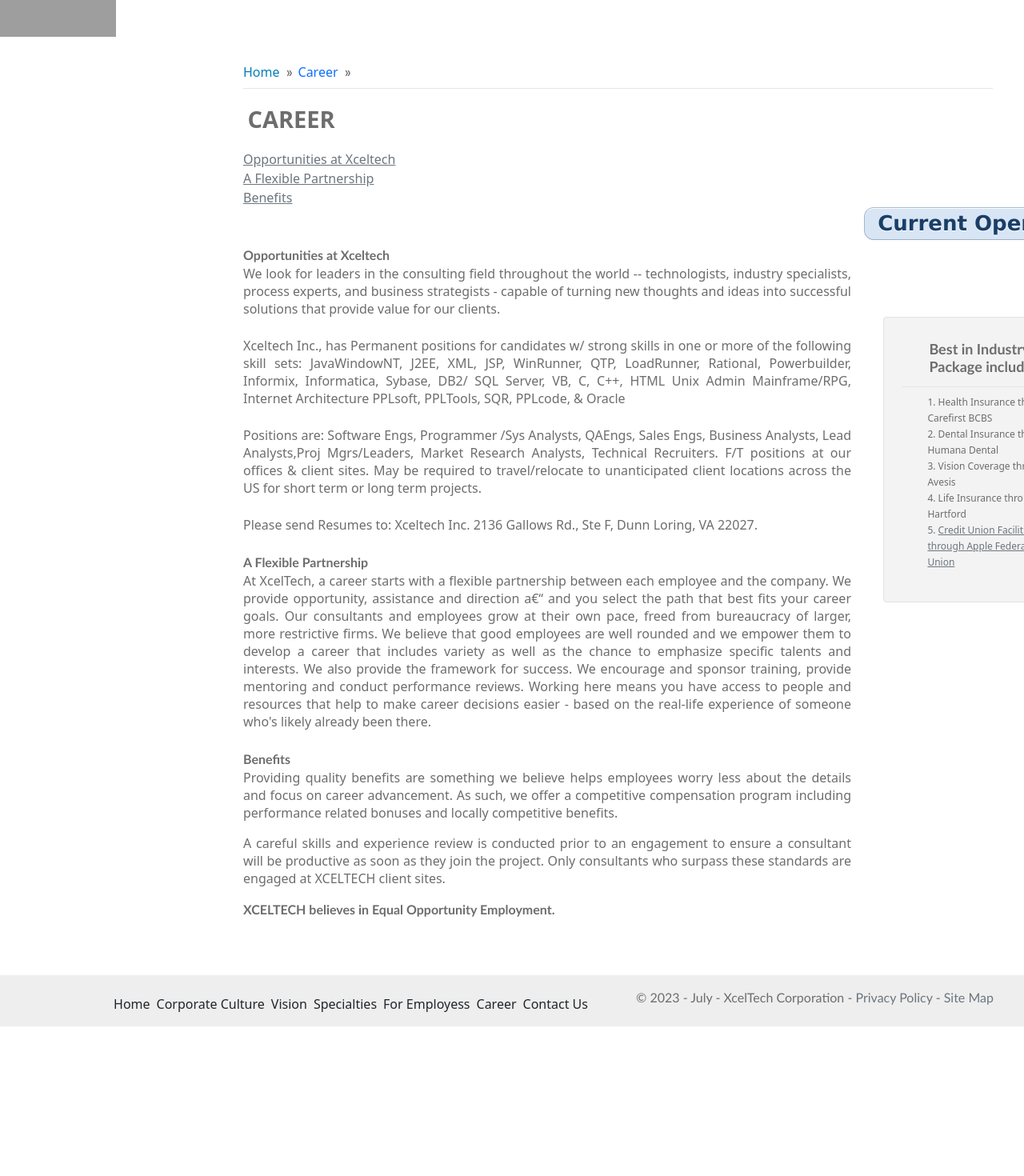
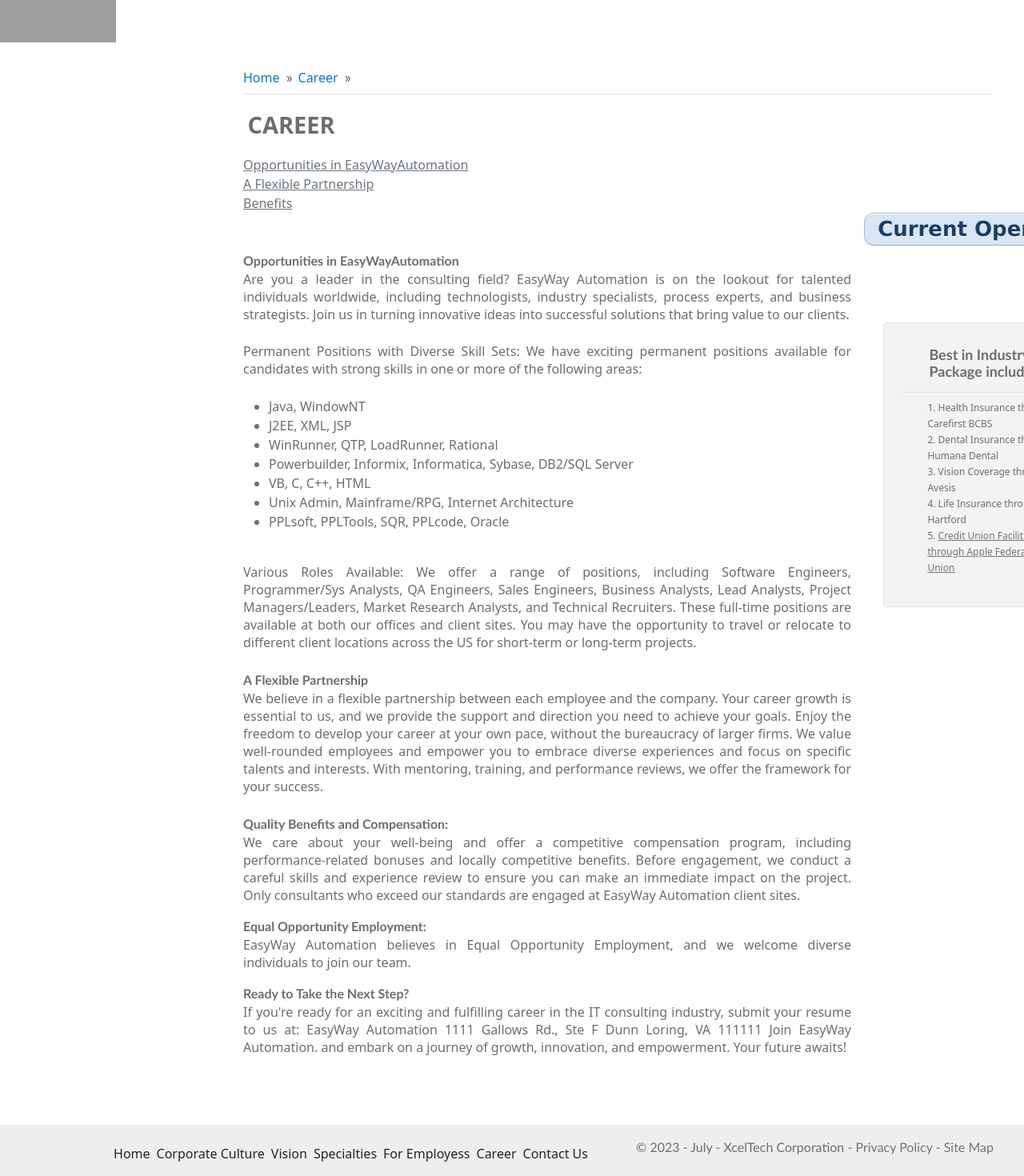
Before and after one commit to kader009/site, a React (Vite) app: page /career in a window 1280 px wide. Shown: the part 285-1755 px from the top of the page at 80% size. Before the commit the page ends 1568 px from the top, so only its background shows below. Built offline with nearby package versions, Linux system fonts and the light colour scheme; grey boxes are pictures that could not be loaded.

Commit message:
career and employee text added

```diff
--- a/src/components/Career/Career.jsx
+++ b/src/components/Career/Career.jsx
@@ -27,7 +27,7 @@
         <div className="career-heading mb-3">
         CAREER
         </div>
-        <a href='#oppor' className='text-secondary'>Opportunities at Xceltech</a>
+        <a href='#oppor' className='text-secondary'>Opportunities in EasyWayAutomation</a>
             <br />
             <a href='#flexi' className='text-secondary'>A Flexible Partnership</a>
             <br />
@@ -36,22 +36,58 @@
           <div className="career-right pb-5">
           <br />
           <br />
-          <span id='oppor'>Opportunities at Xceltech</span>
-          <p className='m-0'>We look for leaders in the consulting field throughout the world -- technologists, industry specialists, process experts, and business strategists - capable of turning new thoughts and ideas into successful solutions that provide value for our clients.</p>
+          <span id='oppor'>Opportunities in EasyWayAutomation</span>
+          <p className='m-0'>Are you a leader in the consulting field? EasyWay Automation is on the lookout for talented individuals
+worldwide, including technologists, industry specialists, process experts, and business strategists. Join us in turning
+innovative ideas into successful solutions that bring value to our clients.</p>
           <br />
-          <p className='m-0'>Xceltech Inc., has Permanent positions for candidates w/ strong skills in one or more of the following skill sets: JavaWindowNT, J2EE, XML, JSP, WinRunner, QTP, LoadRunner, Rational, Powerbuilder, Informix, Informatica, Sybase, DB2/ SQL Server, VB, C, C++, HTML Unix Admin Mainframe/RPG, Internet Architecture PPLsoft, PPLTools, SQR, PPLcode, & Oracle</p>
+          <p className='m-0'>Permanent Positions with Diverse Skill Sets:
+
+We have exciting permanent positions available for candidates with strong skills in one or more
+of the following areas:</p>
+<br />
+          <ul style={{color:'#6D6D6D'}}>
+            <li>Java, WindowNT</li>
+            <li>J2EE, XML, JSP</li>
+            <li>WinRunner, QTP, LoadRunner, Rational</li>
+            <li>Powerbuilder, Informix, Informatica, Sybase, DB2/SQL Server</li>
+            <li>VB, C, C++, HTML</li>
+            <li>Unix Admin, Mainframe/RPG, Internet Architecture</li>
+            <li>PPLsoft, PPLTools, SQR, PPLcode, Oracle</li>
+          </ul>
           <br />
-          <p className='m-0'>Positions are: Software Engs, Programmer /Sys Analysts, QAEngs, Sales Engs, Business Analysts, Lead Analysts,Proj Mgrs/Leaders, Market Research Analysts, Technical Recruiters. F/T positions at our offices & client sites. May be required to travel/relocate to unanticipated client locations across the US for short term or long term projects.</p>
-          <br />
-          <p className='m-0'>Please send Resumes to: Xceltech Inc. 2136 Gallows Rd., Ste F, Dunn Loring, VA 22027.</p>
+          <p className='m-0'>Various Roles Available: We offer a range of positions, including Software Engineers, Programmer/Sys Analysts,
+QA Engineers, Sales
+Engineers, Business Analysts, Lead Analysts, Project Managers/Leaders, Market Research
+Analysts, and Technical Recruiters. These full-time positions are available at both our offices and client
+sites. You may have the opportunity to travel or relocate to different client locations across the US for
+short-term or long-term projects.</p>
           <br />
           <span id='flexi'>A Flexible Partnership</span>
-          <p className='m-0 '>At XcelTech, a career starts with a flexible partnership between each employee and the company. We provide opportunity, assistance and direction a€“ and you select the path that best fits your career goals. Our consultants and employees grow at their own pace, freed from bureaucracy of larger, more restrictive firms. We believe that good employees are well rounded and we empower them to develop a career that includes variety as well as the chance to emphasize specific talents and interests. We also provide the framework for success. We encourage and sponsor training, provide mentoring and conduct performance reviews. Working here means you have access to people and resources that help to make career decisions easier - based on the real-life experience of someone who's likely already been there.</p>
+          <p className='m-0 '>We believe in a flexible partnership between each employee and the company. Your career growth is
+essential to us, and we provide the support and direction you need to achieve your goals. Enjoy the freedom to develop
+your career at your own pace, without the bureaucracy of larger firms. We value well-rounded
+employees and empower you to embrace diverse experiences and focus on specific talents and interests.
+With mentoring, training, and performance reviews, we offer the framework for your success.</p>
           <br />
-          <span id='benefit'>Benefits</span>
-          <p>Providing quality benefits are something we believe helps employees worry less about the details and focus on career advancement. As such, we offer a competitive compensation program including performance related bonuses and locally competitive benefits.</p>
-          <p>A careful skills and experience review is conducted prior to an engagement to ensure a consultant will be productive as soon as they join the project. Only consultants who surpass these standards are engaged at XCELTECH client sites.</p>
-          <span >XCELTECH believes in Equal Opportunity Employment.</span>
+          <span id='benefit'>Quality Benefits and Compensation:</span>
+          <p>We care about your well-being and offer a competitive compensation program, including performance-related
+          bonuses and locally competitive benefits. Before engagement, we conduct a careful skills and experience review to ensure
+          you can make an immediate impact on the project. Only consultants who exceed our standards are engaged at EasyWay
+          Automation client sites.</p>
+          <span id='benefit'>Equal Opportunity Employment:</span>
+          <p>EasyWay Automation believes in Equal Opportunity Employment, and we welcome diverse
+individuals to join
+our team.</p>
+          <span >Ready to Take the Next Step?</span>
+          <p>If you're ready for an exciting and fulfilling career in the IT consulting industry, submit your resume
+to us at:
+		EasyWay Automation
+		1111 Gallows Rd., Ste F
+		Dunn Loring, VA 111111
+
+		Join EasyWay Automation. and embark on a journey of growth, innovation, and empowerment. Your future
+awaits!</p>
           </div>
           <div className="career-left ms-3">
             <div className=" ms-0 mb-5 pb-5">
--- a/src/components/Contact/Contact.jsx
+++ b/src/components/Contact/Contact.jsx
@@ -29,7 +29,7 @@
         <h1>CONTACT US</h1>
         <div className="bulltet-contact">
           <ul style={{ listStyleType: 'none' }}>
-            <li>XcelTech Inc.</li>
+            <li>EasyWayAutomation</li>
             <li>2136 Gallows Rd, Suite F</li>
             <li>Dunn Loring , VA 22027-1036
             </li>
--- a/src/components/Navbar/Navbar.jsx
+++ b/src/components/Navbar/Navbar.jsx
@@ -26,7 +26,7 @@
         <Navbar.Brand
         className='ms-5'>
           <Link to='/'>
-          <img src='/logo.png' className='img-fluid w-75'/>
+          <img src='/logo.png' style={{width:'3rem'}}/>
           </Link>
         </Navbar.Brand>
         <Navbar.Toggle className='bg-light' aria-controls="basic-navbar-nav" />
@@ -34,7 +34,7 @@
           <Nav className="me-auto ms-5 ">
             <Link className='text-decoration-none ms-3 text-light' to="/" style={{fontFamily:'Roboto, sans-serif'}}>Home</Link>
             <Link className='text-decoration-none ms-3 text-light' to="/corporate" style={{fontFamily:'Roboto, sans-serif'}}>Corporate Culture</Link>
-            <Link className='text-decoration-none ms-3 text-light' to="/vision" style={{fontFamily:'Roboto, sans-serif'}}>Vision</Link>
+            <Link className='text-decoration-none ms-3 text-light' to="/vision" style={{fontFamily:'Roboto, sans-serif'}}>Vision & Mission</Link>
             <Link className='text-decoration-none ms-3 text-light' to="/specialties" style={{fontFamily:'Roboto, sans-serif'}}>Specialties</Link>
             <Link className='text-decoration-none ms-3 text-light' to="/employee" style={{fontFamily:'Roboto, sans-serif'}}>For Employess</Link>
             <Link className='text-decoration-none ms-3 text-light' to="/career" style={{fontFamily:'Roboto, sans-serif'}}>Career</Link>
```
Also changed, not shown: src/components/Employees/Employees.jsx (+21 -9 lines), public/logo.png.
